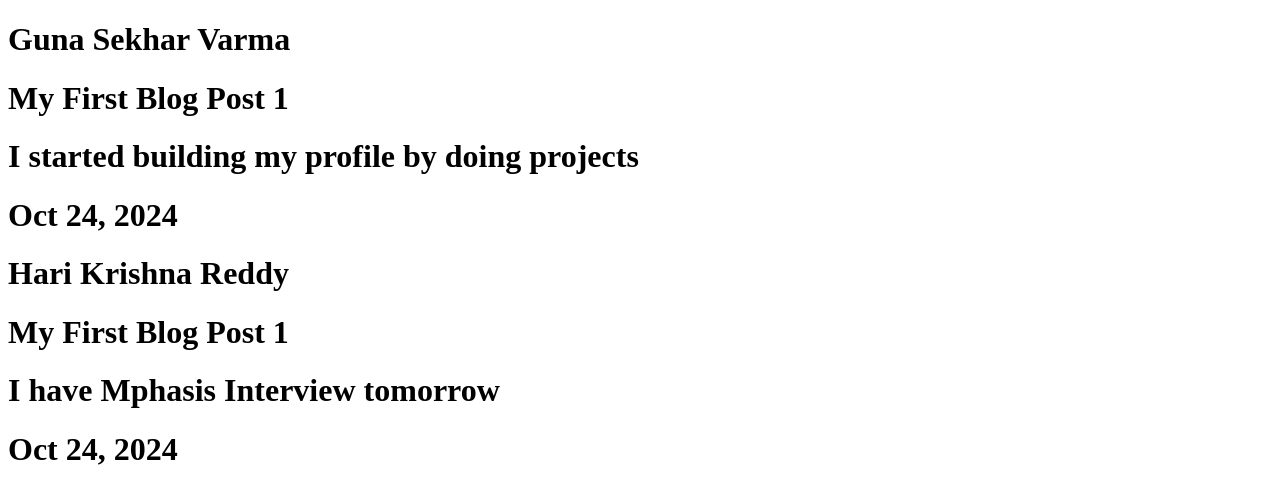
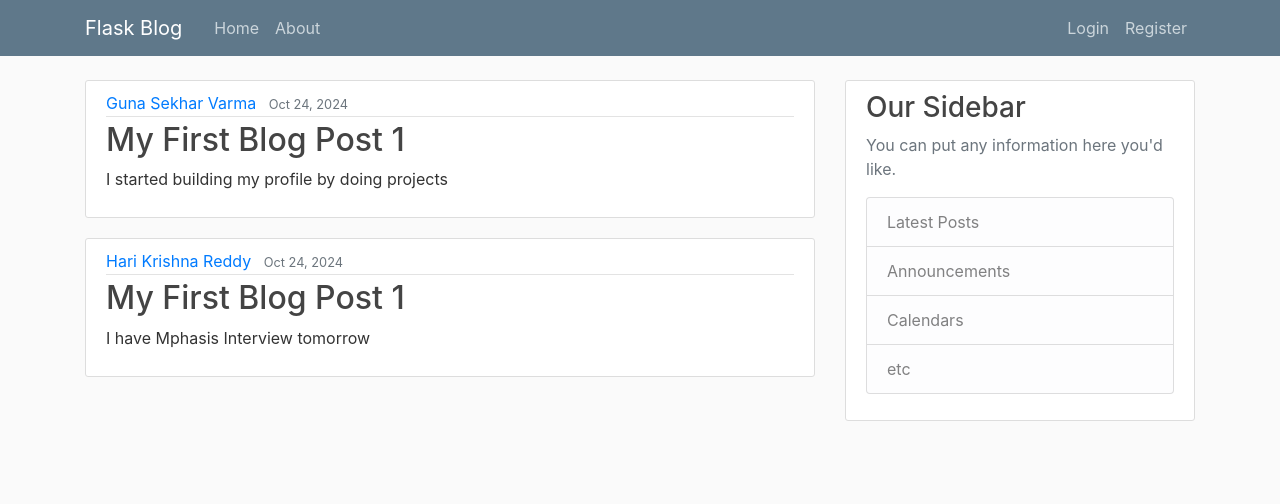
Before and after one commit to gunasekharvarma/Flask_Blog_App, a Flask app: page / in a window 1280 px wide. Shown: the top 504 px of the page. Run offline with Flask 3, Linux system fonts and the light colour scheme.

Commit message:
Completed Templates

```diff
--- a/flaskbog.py
+++ b/flaskbog.py
@@ -1,5 +1,6 @@
 from flask import Flask
 from flask import render_template
+from flask import url_for
 
 app = Flask(__name__)
 
--- /dev/null
+++ b/static/main.css
@@ -0,0 +1,80 @@
+body {
+    background: #fafafa;
+    color: #333333;
+    margin-top: 5rem;
+  }
+
+  h1, h2, h3, h4, h5, h6 {
+    color: #444444;
+  }
+
+  .bg-steel {
+    background-color: #5f788a;
+  }
+
+  .site-header .navbar-nav .nav-link {
+    color: #cbd5db;
+  }
+
+  .site-header .navbar-nav .nav-link:hover {
+    color: #ffffff;
+  }
+
+  .site-header .navbar-nav .nav-link.active {
+    font-weight: 500;
+  }
+
+  .content-section {
+    background: #ffffff;
+    padding: 10px 20px;
+    border: 1px solid #dddddd;
+    border-radius: 3px;
+    margin-bottom: 20px;
+  }
+
+  .article-title {
+    color: #444444;
+  }
+
+  a.article-title:hover {
+    color: #428bca;
+    text-decoration: none;
+  }
+
+  .article-content {
+    white-space: pre-line;
+  }
+
+  .article-img {
+    height: 65px;
+    width: 65px;
+    margin-right: 16px;
+  }
+
+  .article-metadata {
+    padding-bottom: 1px;
+    margin-bottom: 4px;
+    border-bottom: 1px solid #e3e3e3
+  }
+
+  .article-metadata a:hover {
+    color: #333;
+    text-decoration: none;
+  }
+
+  .article-svg {
+    width: 25px;
+    height: 25px;
+    vertical-align: middle;
+  }
+
+  .account-img {
+    height: 125px;
+    width: 125px;
+    margin-right: 20px;
+    margin-bottom: 16px;
+  }
+
+  .account-heading {
+    font-size: 2.5rem;
+  }
--- a/templates/home.html
+++ b/templates/home.html
@@ -1,22 +1,15 @@
-<!DOCTYPE html>
-<html lang="en">
-<head>
-    <meta charset="UTF-8">
-    <meta name="viewport" content="width=device-width, initial-scale=1.0">
-    {% if title %}
-        <title>Flask Blog - {{ title }}</title>
-    {% else %}
-        <title>Flask Blog</title>
-    {% endif %}
-</head>
-<body>
-
+{% extends "layout.html" %}
+{% block content%}
     {% for post in posts %}
-        <h1>{{ post.author}}</h1>
-        <h1>{{ post.title}}</h1>
-        <h1>{{ post.content}}</h1>
-        <h1>{{ post.date_posted}}</h1>
+    <article class="media content-section">
+        <div class="media-body">
+          <div class="article-metadata">
+            <a class="mr-2" href="#">{{ post.author }}</a>
+            <small class="text-muted">{{ post.date_posted }}</small>
+          </div>
+          <h2><a class="article-title" href="#">{{ post.title }}</a></h2>
+          <p class="article-content">{{ post.content }}</p>
+        </div>
+      </article>
     {% endfor %}
-
-</body>
-</html>
+{% endblock %}
--- /dev/null
+++ b/templates/layout.html
@@ -0,0 +1,63 @@
+<!DOCTYPE html>
+<html lang="en">
+<head>
+    <meta charset="UTF-8">
+    <meta name="viewport" content="width=device-width, initial-scale=1.0">
+    <link rel="stylesheet" href="https://cdn.jsdelivr.net/npm/bootstrap@4.4.1/dist/css/bootstrap.min.css" integrity="sha384-Vkoo8x4CGsO3+Hhxv8T/Q5PaXtkKtu6ug5TOeNV6gBiFeWPGFN9MuhOf23Q9Ifjh" crossorigin="anonymous">
+    <link rel="stylesheet" type="text/css" href=" {{ url_for('static',filename='main.css')}} ">
+    {% if title %}
+        <title>Flask Blog - {{ title }}</title>
+    {% else %}
+        <title>Flask Blog</title>
+    {% endif %}
+</head>
+<body>
+    <header class="site-header">
+        <nav class="navbar navbar-expand-md navbar-dark bg-steel fixed-top">
+          <div class="container">
+            <a class="navbar-brand mr-4" href="/">Flask Blog</a>
+            <button class="navbar-toggler" type="button" data-toggle="collapse" data-target="#navbarToggle" aria-controls="navbarToggle" aria-expanded="false" aria-label="Toggle navigation">
+              <span class="navbar-toggler-icon"></span>
+            </button>
+            <div class="collapse navbar-collapse" id="navbarToggle">
+              <div class="navbar-nav mr-auto">
+                <a class="nav-item nav-link" href="/">Home</a>
+                <a class="nav-item nav-link" href="/about">About</a>
+              </div>
+              <!-- Navbar Right Side -->
+              <div class="navbar-nav">
+                <a class="nav-item nav-link" href="/login">Login</a>
+                <a class="nav-item nav-link" href="/register">Register</a>
+              </div>
+            </div>
+          </div>
+        </nav>
+      </header>
+
+    <main role="main" class="container">
+        <div class="row">
+          <div class="col-md-8">
+            {% block content %}{% endblock %}
+          </div>
+          <div class="col-md-4">
+            <div class="content-section">
+              <h3>Our Sidebar</h3>
+              <p class='text-muted'>You can put any information here you'd like.
+                <ul class="list-group">
+                  <li class="list-group-item list-group-item-light">Latest Posts</li>
+                  <li class="list-group-item list-group-item-light">Announcements</li>
+                  <li class="list-group-item list-group-item-light">Calendars</li>
+                  <li class="list-group-item list-group-item-light">etc</li>
+                </ul>
+              </p>
+            </div>
+          </div>
+        </div>
+      </main>
+
+    <script src="https://code.jquery.com/jquery-3.4.1.slim.min.js" integrity="sha384-J6qa4849blE2+poT4WnyKhv5vZF5SrPo0iEjwBvKU7imGFAV0wwj1yYfoRSJoZ+n" crossorigin="anonymous"></script>
+    <script src="https://cdn.jsdelivr.net/npm/popper.js@1.16.0/dist/umd/popper.min.js" integrity="sha384-Q6E9RHvbIyZFJoft+2mJbHaEWldlvI9IOYy5n3zV9zzTtmI3UksdQRVvoxMfooAo" crossorigin="anonymous"></script>
+    <script src="https://cdn.jsdelivr.net/npm/bootstrap@4.4.1/dist/js/bootstrap.min.js" integrity="sha384-wfSDF2E50Y2D1uUdj0O3uMBJnjuUD4Ih7YwaYd1iqfktj0Uod8GCExl3Og8ifwB6" crossorigin="anonymous"></script>
+
+</body>
+</html>
```
Also changed, not shown: templates/about.html (+3 -14 lines).
